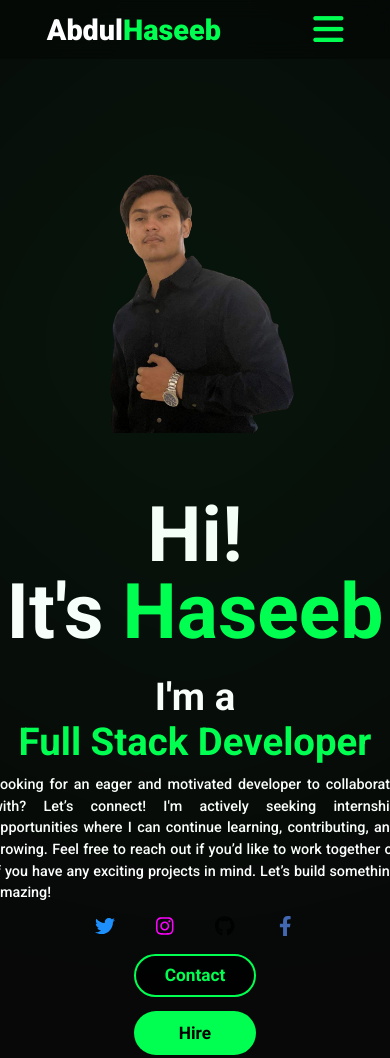
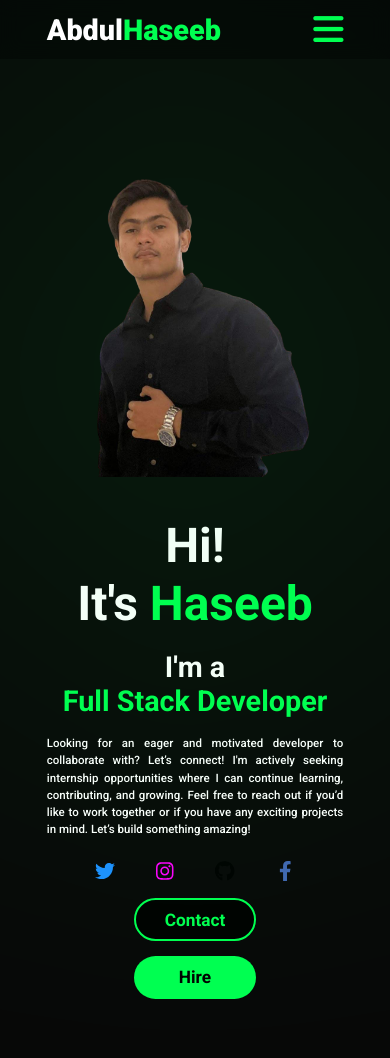
Before and after one commit to abdulhaseebmughal/Portfolio, a plain HTML site: page index.html in a window 390 px wide. Shown: the top 1058 px of the page. Drawn offline with nearby package versions, Linux system fonts and the light colour scheme.

Commit message:
set responsiveness of home section

```diff
--- a/style.css
+++ b/style.css
@@ -505,6 +505,13 @@ footer ul li {
 }
 
 
+.image-main{
+    background-image: url();
+    background-position: center;
+    background-size: cover;
+    background-repeat: no-repeat;
+}
+
 .button-1 {
     /* in scss with just one variable i can change opacity with rgba(variable, opacity) but in css it's not possible so i have used three seperate variables */
     /* with hue-rotate color can be changed */
@@ -560,3 +567,30 @@ background: linear-gradient(to right, #10CF22 0%, #CFCFCF 75%);
   .button-1:active {
     filter: hue-rotate(250deg);
   }
+
+  @media (max-width: 768px) {
+    .home-content h1 {
+        font-size: 5rem; /* Scale down for smaller screens */
+        margin: 1rem;
+        line-height: 1.2;
+    }
+
+    .home-content h3 {
+        font-size: 3rem;
+        margin: 0.8rem;
+    }
+
+    .home-content p {
+        font-size: 1.2rem;
+        margin: 1rem 0;
+    }
+
+    .home-img img {
+        width: 60vw; /* Adjust image size for small screens */
+    }
+
+    .home {
+        flex-direction: column-reverse; /* Align content vertically */
+        gap: 3rem; /* Reduce gap between content and image */
+    }
+}
```
